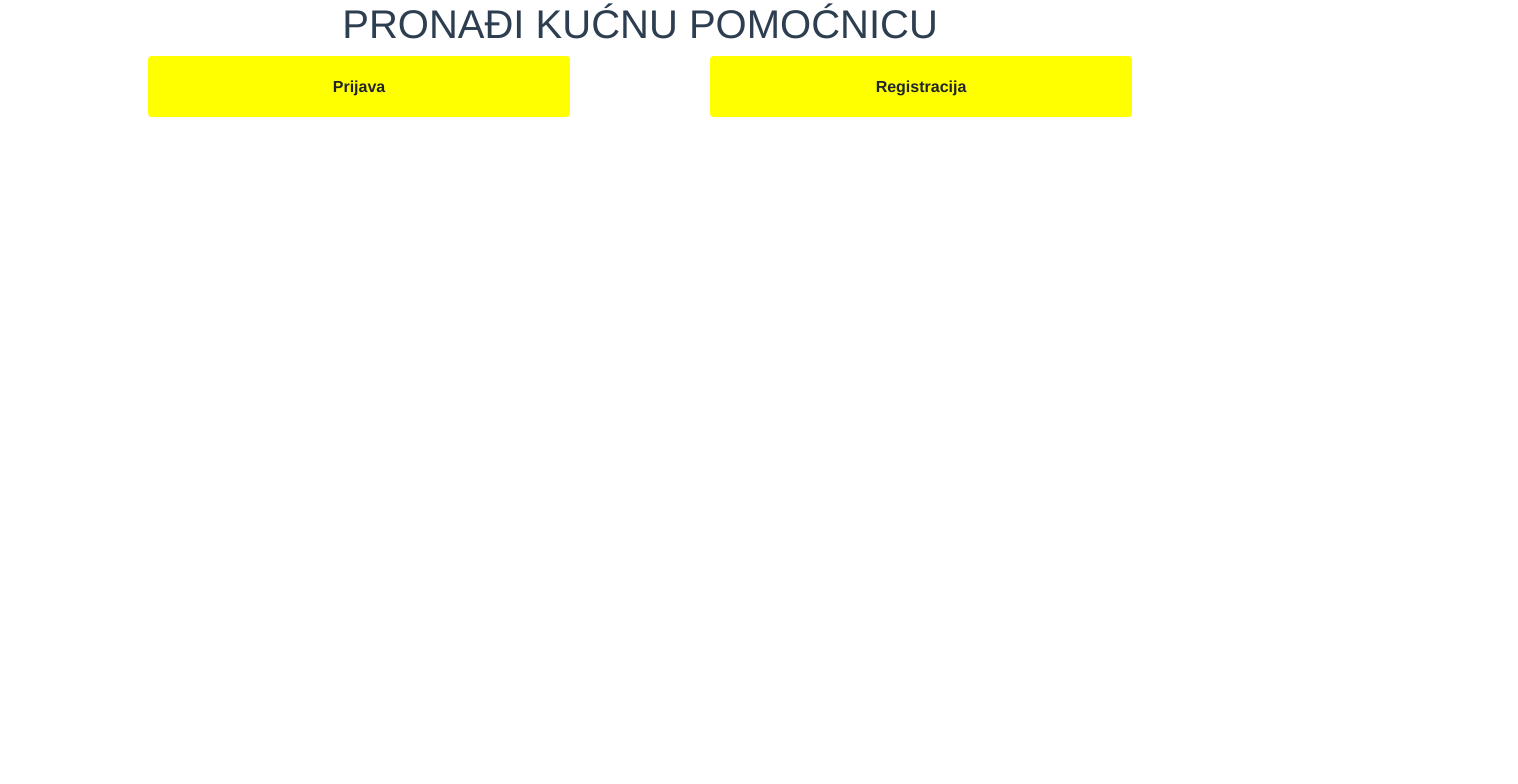
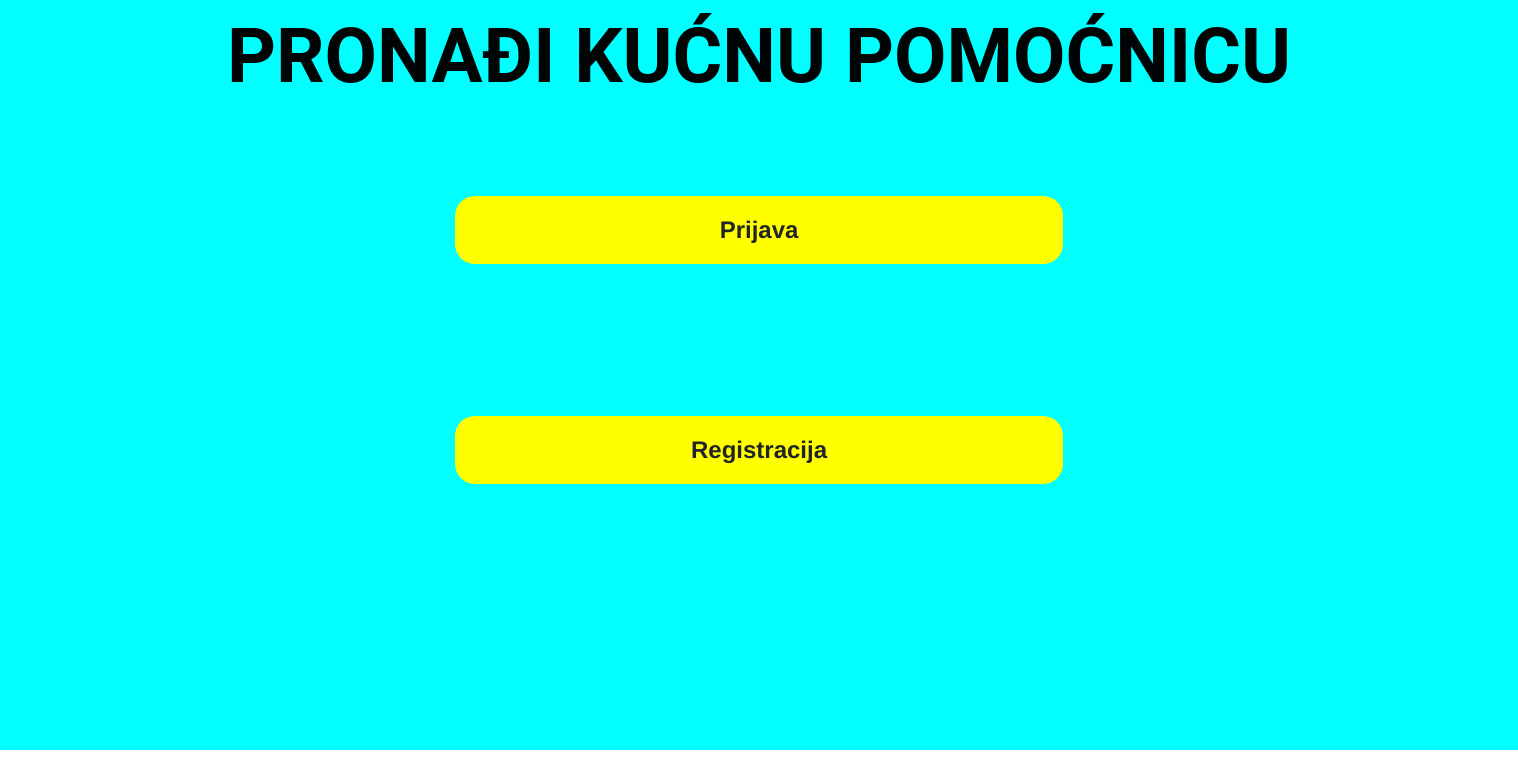
Before and after one commit to Gordana1508/PI-pronadikucnupomocnicu, a Vue app: page / in a window 1280 px wide. Shown: the top 784 px of the page, 1518 px wide, since content can reach past the window. Built offline with nearby package versions, Linux system fonts and the light colour scheme.

Commit message:
Uređivanje stranica

```diff
--- a/src/views/Home.vue
+++ b/src/views/Home.vue
@@ -1,5 +1,5 @@
 <template>
-  <div class="Home">
+  <div class="home">
     <div>
       <h1>PRONAĐI KUĆNU POMOĆNICU</h1>
       <div>
@@ -19,24 +19,44 @@
   </div>
 
 </template>
+<script>
+  export default {
+    name: "Home",
+  };
+</script>
 
 <style scoped>
-template {
+.home {
+  width: 1518px;
+  height: 750px;
   background-color: aqua;
+  background-attachment: fixed;
+  border-radius: undefinedpx 0 0 0;
 }
-  button {
-    position: center;
-    width: 422px;
-    height: 61px;
-    left: 560px;
-    top: 421px;
-    background-color: yellow;
-  }
-
 .divider {
   width: 140px;
   height: auto;
-    display: inline-block;
+  display:-moz-inline-grid;
+}
+
+  button {
+    margin: 4px;
+    width: 40%;
+    border-radius: 20px;
+    padding: 1% 5%;
+    background-color:yellow;
+    font-size: 150%;
+    margin: 5%;
+  }
+h1 {
+font-family: Roboto;
+font-style: normal;
+font-weight: bold;
+font-size: 76px;
+line-height: 112px;
+align-items: center;
+text-align: center;
+color: #000405;
  }
 
 </style>
--- a/src/views/Prijava.vue
+++ b/src/views/Prijava.vue
@@ -1,5 +1,5 @@
 <template>
- <div class="about">
+ <div class="prijava">
  <h1>Pronađi kućnu pomoćnicu</h1>
  <div class="container">
  <div class="row">
@@ -54,3 +54,50 @@ id="exampleInputPassword1" placeholder="tvojalozinka" />
         },
     };
 </script>
+<style scoped>
+.prijava{
+  width: 1518px;
+  height: 750px;
+  background-color: aqua;
+  background-attachment: fixed;
+  border-radius: undefinedpx 0 0 0;
+}
+  button {
+    margin: 4px;
+    width: auto;
+    height: auto;
+    border-radius: 20px;
+    padding: 1% 5%;
+    background-color:yellow;
+    font-size: 150%;
+    color: black;
+    text-align: center;
+    margin: 5%;
+  }
+  .form-group {
+    margin: 150px;
+    width: 100%;
+    border-radius: 20px;
+    padding: 1% 5%;
+    background-color:yellow;
+    font-size: 150%;
+    margin: 5%;
+    color: black;
+  }
+  .form-control {
+      background-color: yellow;
+      border: yellow;
+      text-align: center;
+  }
+ h1 {
+
+font-family: Roboto;
+font-style: normal;
+font-weight: bold;
+font-size: 76px;
+line-height: 112px;
+align-items: center;
+text-align: center;
+color: #000405;
+ }
+</style>
```
Also changed, not shown: 1 other file (tests, documents, lock files or other folders). Lines whose indentation alone changed are shown as unchanged.
